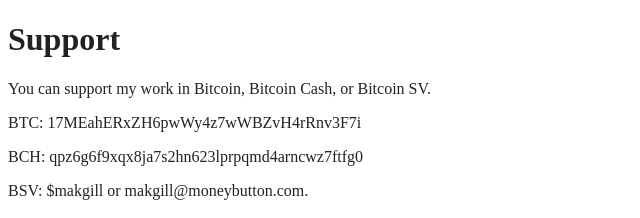
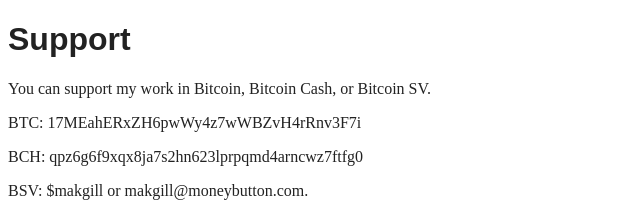
Before and after one commit to makgill/deryk, a Jekyll site: the page built from _pages/support/index.md, in a window 1280 px wide. Shown: the top 218 px of the page, without its empty margins (0-640 px from the left). Built offline with Jekyll 4.4.1, drawn with Linux system fonts in a browser that asks for light colours; some web fonts are replaced.

Commit message:
Update css.html

```diff
--- a/_includes/css.html
+++ b/_includes/css.html
@@ -9,7 +9,7 @@
 
 
 	pre{white-space: break-spaces;overflow:auto;}
-	body{   /* -webkit-font-smoothing: antialiased;*/font-family:/*"gentium book basic",*/ serif;color:#222;}h1{font-family;sans-serif;}h2,h3,h4,h5,h6{/*-webkit-font-smoothing: antialiased;*/margin-bottom:-10px;font-family:sans-serif;}a{color:blue;}a:hover{background-color:#yellow;}
+	body{   /* -webkit-font-smoothing: antialiased;*/font-family:/*"gentium book basic",*/ serif;color:#222;}h1{font-family:sans-serif;}h2,h3,h4,h5,h6{/*-webkit-font-smoothing: antialiased;*/margin-bottom:-10px;font-family:sans-serif;}a{color:blue;}a:hover{background-color:#yellow;}
 
 
 
```
